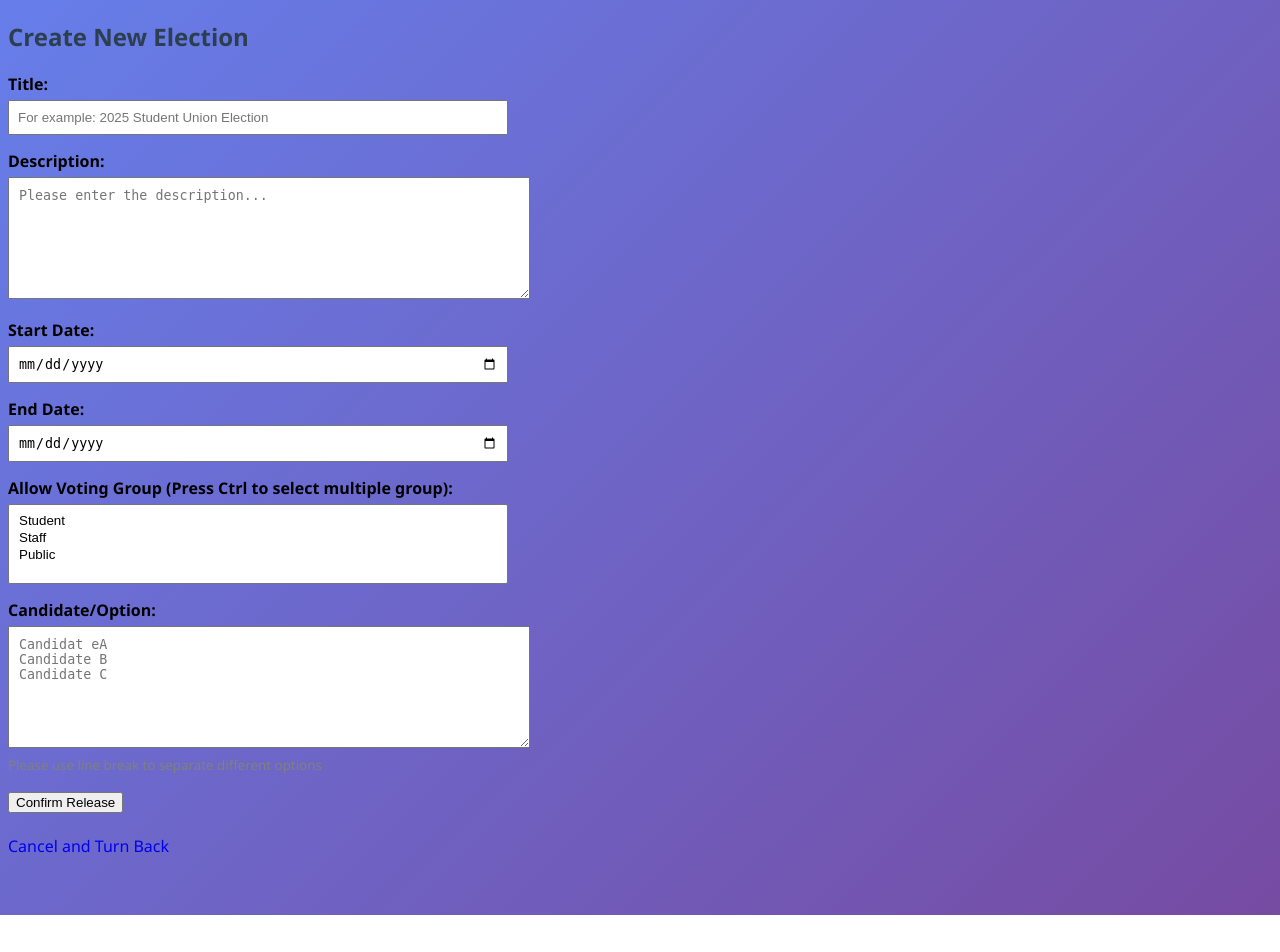
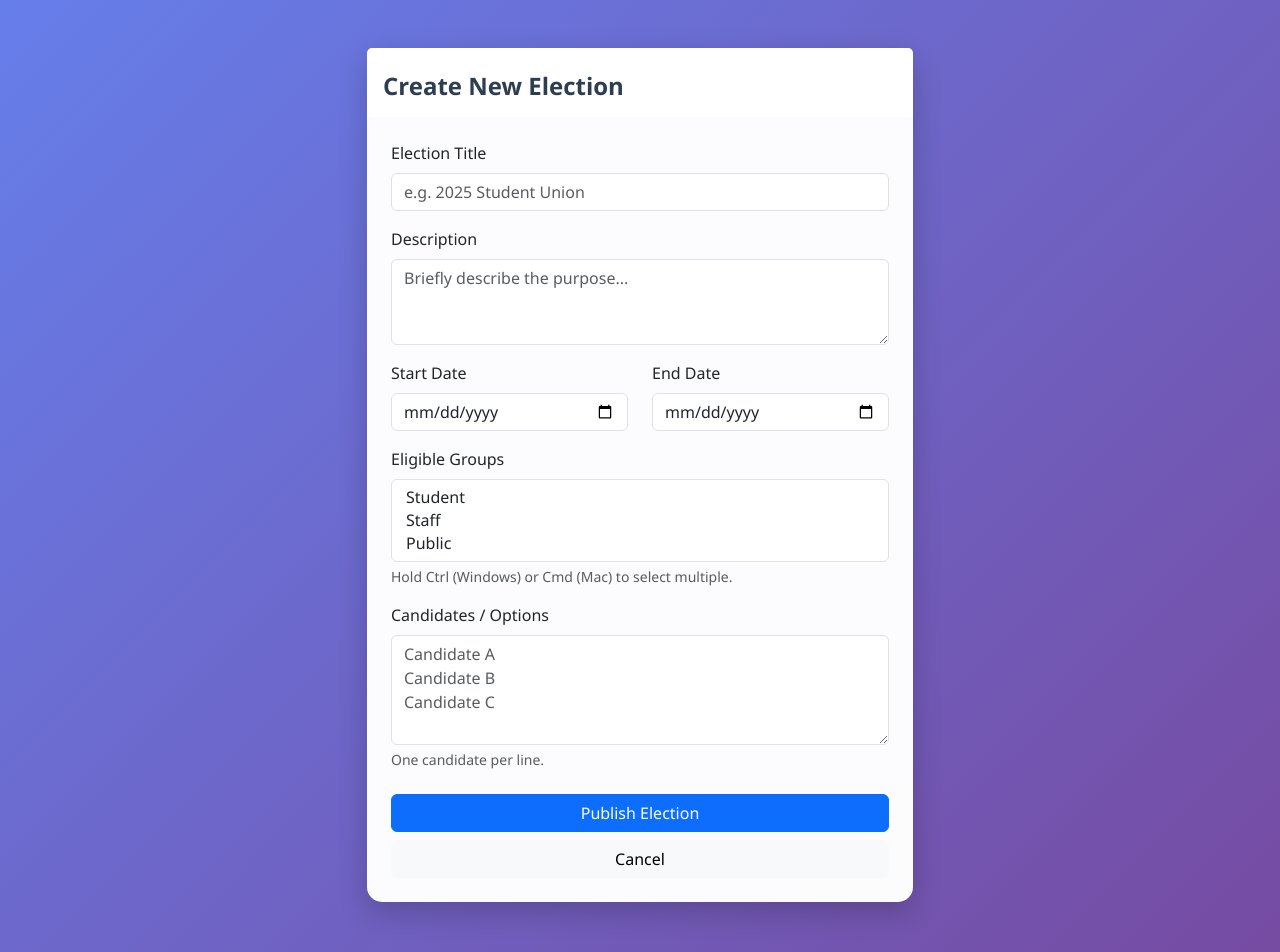
Before and after one commit to Ultramarine0325/COMP3500_Group41_VotingSystem, a Node server app: page /create-election in a window 1280 px wide. Before the commit the page ends 915 px from the top, so only its background shows below. Run offline with Node 20, Linux system fonts and the light colour scheme; the visitor is signed in with stand-in values (Sample User, id 1); some libraries are stand-ins or nearby versions.

Commit message:
Update create_election.ejs

```diff
--- a/views/create_election.ejs
+++ b/views/create_election.ejs
@@ -1,59 +1,61 @@
 <!DOCTYPE html>
 <html>
 <head>
-    <title>Create New Election</title>
+    <title>Create Election</title>
+    <link href="https://cdn.jsdelivr.net/npm/bootstrap@5.3.0/dist/css/bootstrap.min.css" rel="stylesheet">
     <link rel="stylesheet" href="/style.css">
-    <style>
-        .form-group { margin-bottom: 15px; }
-        label { display: block; margin-bottom: 5px; font-weight: bold; }
-        textarea { width: 100%; height: 100px; padding: 10px; }
-        select, input[type="text"], input[type="date"] { width: 100%; padding: 8px; box-sizing: border-box; }
-    </style>
 </head>
 <body>
-    <div class="login-container" style="width: 500px;">
-        <h2>Create New Election</h2>
+    <div class="container mt-5">
+        <div class="row justify-content-center">
+            <div class="col-md-8 col-lg-6">
+                <div class="card main-card">
+                    <div class="card-header bg-white border-0 pt-4">
+                        <h4>Create New Election</h4>
+                    </div>
+                    <div class="card-body p-4">
                         <form action="/create-election" method="POST">
-
-            <div class="form-group">
-                <label>Title:</label>
-                <input type="text" name="title" required placeholder="For example: 2025 Student Union Election">
+                            <div class="mb-3">
+                                <label class="form-label">Election Title</label>
+                                <input type="text" name="title" class="form-control" placeholder="e.g. 2025 Student Union" required>
                             </div>
-
-            <div class="form-group">
-                <label>Description:</label>
-                <textarea name="description" placeholder="Please enter the description..."></textarea>
+                            <div class="mb-3">
+                                <label class="form-label">Description</label>
+                                <textarea name="description" class="form-control" rows="3" placeholder="Briefly describe the purpose..."></textarea>
                             </div>
-
-            <div class="form-group">
-                <label>Start Date:</label>
-                <input type="date" name="startDate" required>
+                            <div class="row">
+                                <div class="col-md-6 mb-3">
+                                    <label class="form-label">Start Date</label>
+                                    <input type="date" name="startDate" class="form-control" required>
                                 </div>
-
-            <div class="form-group">
-                <label>End Date:</label>
-                <input type="date" name="endDate" required>
+                                <div class="col-md-6 mb-3">
+                                    <label class="form-label">End Date</label>
+                                    <input type="date" name="endDate" class="form-control" required>
                                 </div>
-
-            <div class="form-group">
-                <label>Allow Voting Group (Press Ctrl to select multiple group):</label>
-                <select name="allowedGroups" multiple required style="height: 80px;">
+                            </div>
+                            <div class="mb-3">
+                                <label class="form-label">Eligible Groups</label>
+                                <select name="allowedGroups" class="form-select" multiple size="3" required>
                                     <option value="student">Student</option>
                                     <option value="staff">Staff</option>
                                     <option value="public">Public</option>
                                 </select>
+                                <div class="form-text">Hold Ctrl (Windows) or Cmd (Mac) to select multiple.</div>
                             </div>
-
-            <div class="form-group">
-                <label>Candidate/Option:</label>
-                <textarea name="candidatesStr" required placeholder="Candidat eA&#10;Candidate B&#10;Candidate C"></textarea>
-                <small style="color: gray;">Please use line break to separate different options</small>
+                            <div class="mb-4">
+                                <label class="form-label">Candidates / Options</label>
+                                <textarea name="candidatesStr" class="form-control" rows="4" placeholder="Candidate A&#10;Candidate B&#10;Candidate C" required></textarea>
+                                <div class="form-text">One candidate per line.</div>
                             </div>
-
-            <button type="submit">Confirm Release</button>
+                            <div class="d-grid gap-2">
+                                <button type="submit" class="btn btn-primary">Publish Election</button>
+                                <a href="/dashboard" class="btn btn-light">Cancel</a>
+                            </div>
                         </form>
-        <br>
-        <a href="/login">Cancel and Turn Back</a>
+                    </div>
+                </div>
+            </div>
+        </div>
     </div>
 </body>
 </html>
```
Lines whose indentation alone changed are shown as unchanged.
